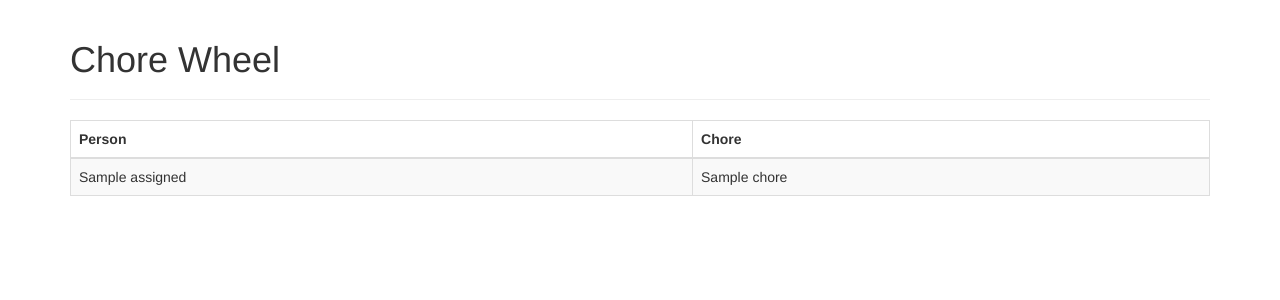
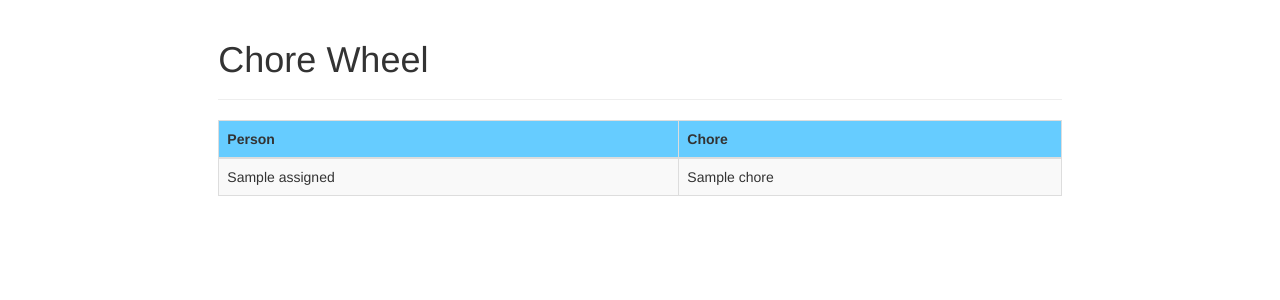
Before and after one commit to CirrusMio/ShoreWheel, a Python web app: template templates/template.html in a window 1280 px wide. Shown: the top 300 px of the page. Run offline with Jinja, Linux system fonts and the light colour scheme; the template is opened without the code that fills it: most values are stand-ins (such as "Sample title", 1, 10 or a date in 2020); some libraries are stand-ins or nearby versions.

Commit message:
Centering and adding a bit of color

```diff
--- a/templates/template.html
+++ b/templates/template.html
@@ -2,13 +2,14 @@
 <head>
   <title> Chore Wheel </title>
   <link rel="stylesheet" type="text/css" href="//netdna.bootstrapcdn.com/bootstrap/3.1.1/css/bootstrap.min.css">
-</head>
 <body>
+  <div class="row">
+    <div class="col-md-8 col-md-offset-2"
     <div class="container">
       <div class="page-header">
         <h1>Chore Wheel</h1>
       </div>
-    <table class="table table-bordered table-striped">
+      <table class="table table-bordered table-striped" style="background-color: #66CCFF">
         <thead>
           <tr>
             <th>Person</th>
@@ -25,6 +26,7 @@
         </tbody>
       </table>
     </div>
+  </div>
   <script src="//netdna.bootstrapcdn.com/bootstrap/3.1.1/js/bootstrap.min.js"></script>
 </body>
 </html>
```
Lines whose indentation alone changed are shown as unchanged.
